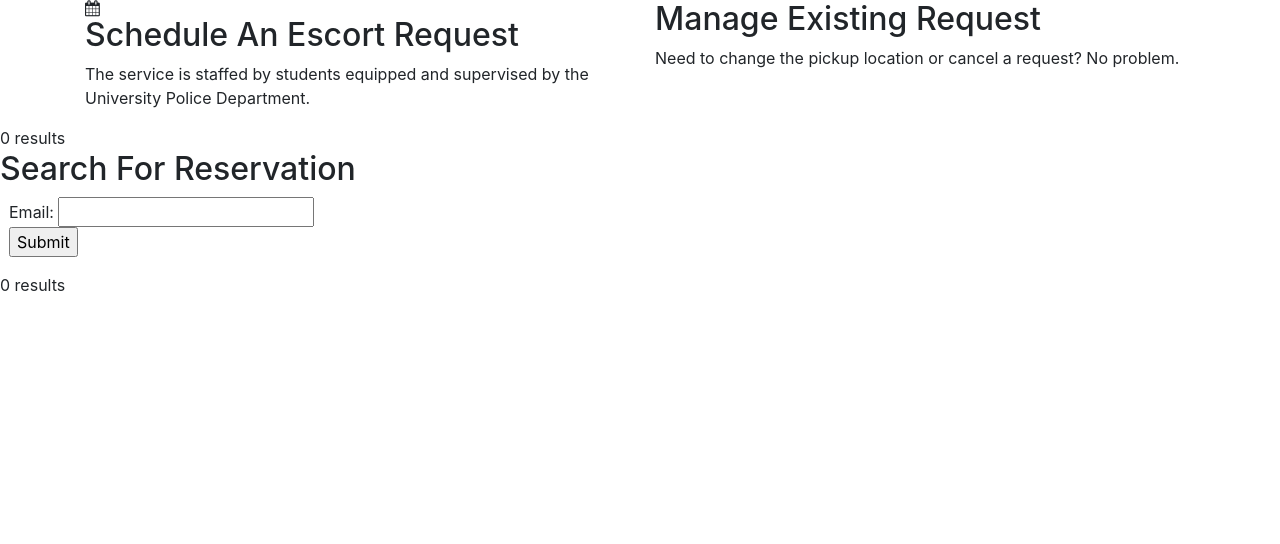
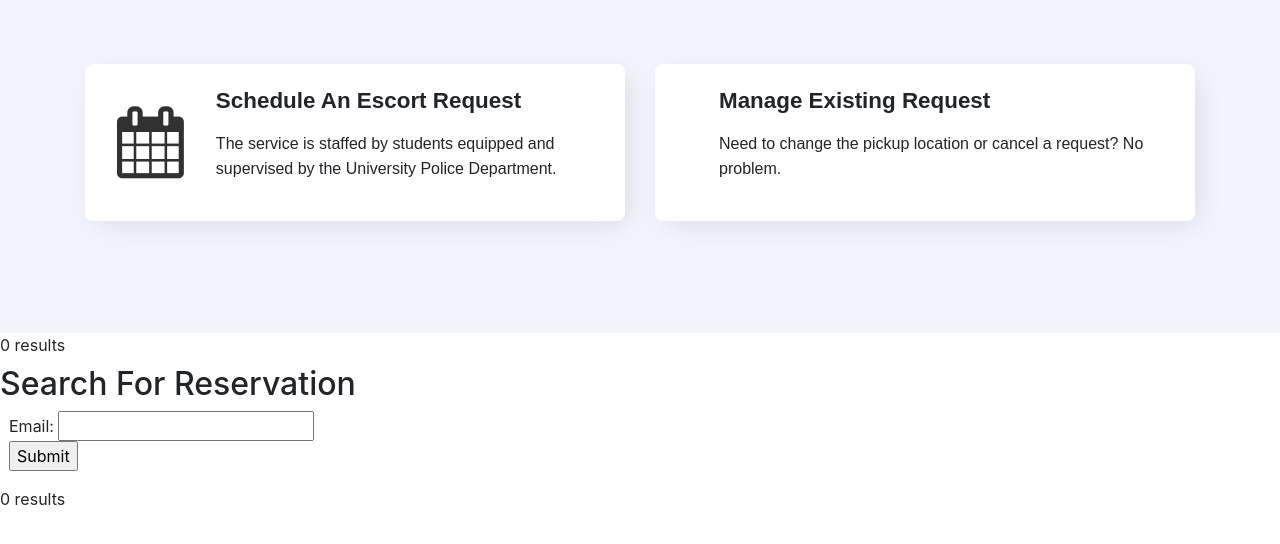
Before and after one commit to esthergiles/lion-snap-app, a PHP site: page / in a window 1280 px wide. Shown: the top 544 px of the page. Run offline with PHP 8.4, Linux system fonts and the light colour scheme; data that the repository does not hold is empty; some libraries are stand-ins or nearby versions.

Commit message:
Update index.php
adding link to stylesheet

```diff
--- a/index.php
+++ b/index.php
@@ -4,7 +4,9 @@
 <link href="//maxcdn.bootstrapcdn.com/bootstrap/4.1.1/css/bootstrap.min.css" rel="stylesheet" id="bootstrap-css">
 <script src="//maxcdn.bootstrapcdn.com/bootstrap/4.1.1/js/bootstrap.min.js"></script>
 <script src="//cdnjs.cloudflare.com/ajax/libs/jquery/3.2.1/jquery.min.js"></script>
-<link rel="stylesheet" href="https://maxcdn.bootstrapcdn.com/font-awesome/4.7.0/css/font-awesome.min.css"><link rel="stylesheet" href="https://maxcdn.bootstrapcdn.com/font-awesome/4.7.0/css/font-awesome.min.css">
+<link rel="stylesheet" href="https://maxcdn.bootstrapcdn.com/font-awesome/4.7.0/css/font-awesome.min.css">
+<link rel="stylesheet" href="https://maxcdn.bootstrapcdn.com/font-awesome/4.7.0/css/font-awesome.min.css">
+<link rel="stylesheet" href="style.css">
 
 <!-- <br><img src="https://www.una.edu/police/images/snap%202.jpg" alt="Snap_Mascot" style="float:left;width:250px;height:250px"> </br> -->
 </head>
```
